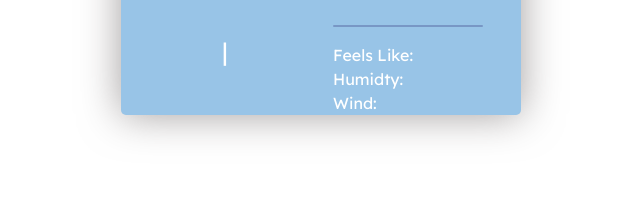
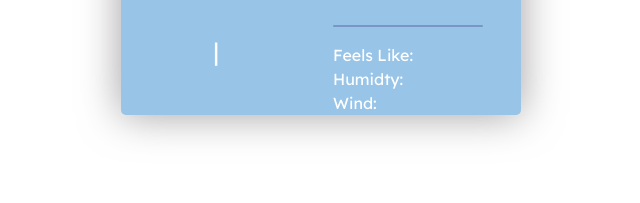
Before and after one commit to zbernasol/drizzle-weather-app, a plain HTML site: page index.html in a window 1280 px wide. Shown: the part 307-510 px from the top of the page, 319-959 px from the left. Drawn offline with nearby package versions, Linux system fonts and the light colour scheme; no server answers.

Commit message:
Updated index.html

```diff
--- a/index.html
+++ b/index.html
@@ -62,7 +62,7 @@
                                 <div class="col-4 current-temps">
                                     <p id="min-temp"></p>
                                 </div>
-                                <div class="col-4 current-temps">
+                                <div class="col-3 current-temps">
                                     <p>|</p>
                                 </div>
                                 <div class="col-4 current-temps">
```
